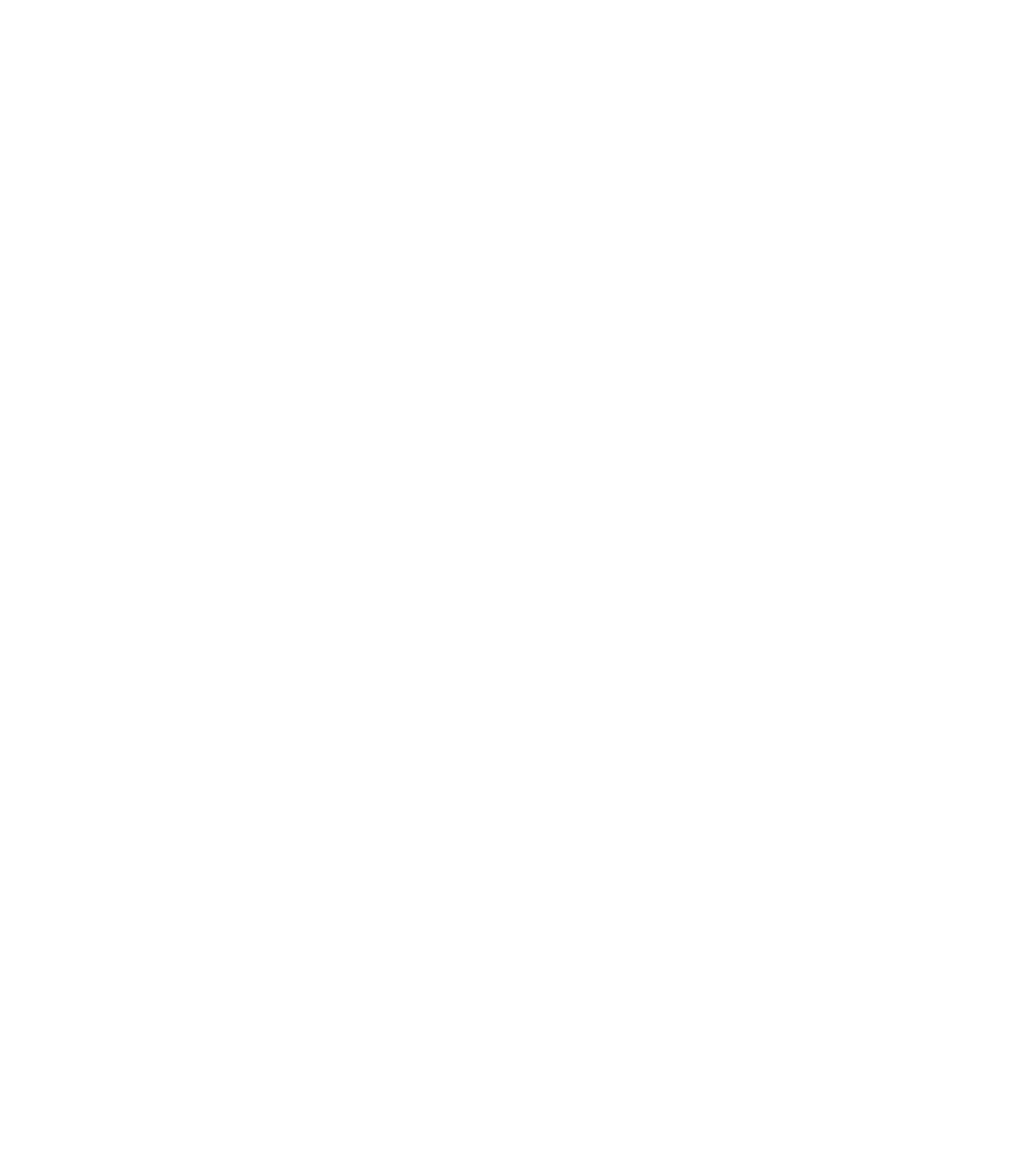
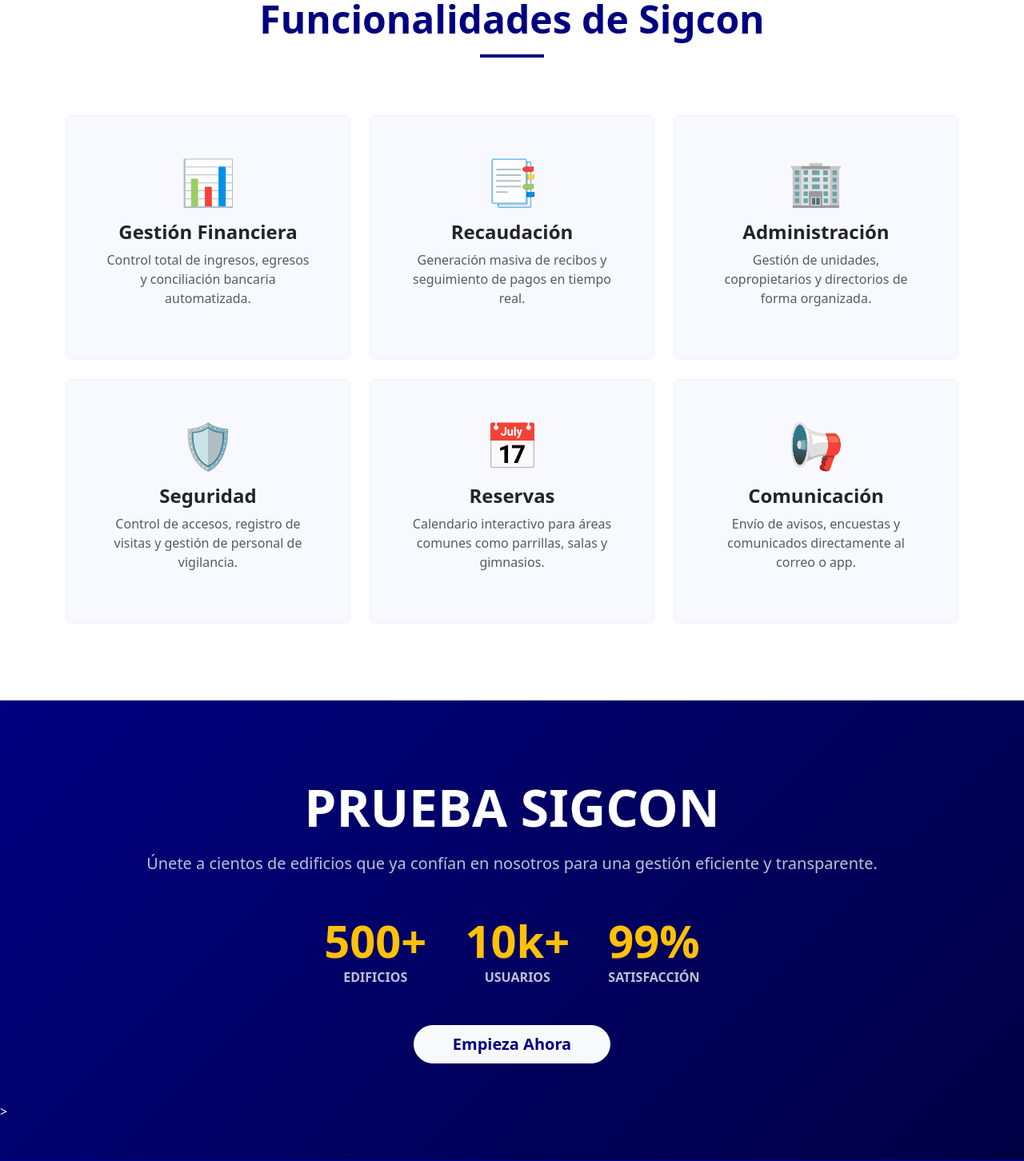
Before and after one commit to zcodlab/262CC3S2BAngularSigconFrontend, an Angular app: page / in a window 1280 px wide. Shown: the part 1840-3292 px from the top of the page at 80% size. Before the commit the page ends 1795 px from the top, so only its background shows below. Built offline with nearby package versions, Linux system fonts and the light colour scheme.

Commit message:
add 2 y 3 seccion con css

```diff
--- a/src/app/components/home/home.html
+++ b/src/app/components/home/home.html
@@ -213,12 +213,94 @@
             </div><!--end card-body-->
         </div><!--end card-->
       </div><!--end col-md-4-->
+    </div><!--end row-->
+  </div><!--end container-->
+</section><!--end solution-->
+
+<!--2° SECCION: Funcionalidades de SIGCON-->
+<section class="py-5 bg-white">
+  <div class="container py-5">
+    <div class="text-center mb-5">
+      <h2 class="display-5 fw-bold text-primary mb-3">Funcionalidades de Sigcon</h2>
+      <div class="mx-auto bg-primary title-underline"></div>
+    </div>
+
+    <div class="row g-4 mt-4">
+      <div class="col-lg-4 col-md-6">
+        <div class="p-5 rounded-3 h-100 text-center feature-card-bootstrap">
+          <div class="display-4 mb-3 text-primary">📊</div>
+          <h3 class="h4 fw-bold">Gestión Financiera</h3>
+          <p class="text-muted">Control total de ingresos, egresos y conciliación bancaria automatizada.</p>
+        </div>
+      </div>
+      <div class="col-lg-4 col-md-6">
+        <div class="p-5 rounded-3 h-100 text-center feature-card-bootstrap">
+          <div class="display-4 mb-3 text-primary">📑</div>
+          <h3 class="h4 fw-bold">Recaudación</h3>
+          <p class="text-muted">Generación masiva de recibos y seguimiento de pagos en tiempo real.</p>
+        </div>
+      </div>
+      <div class="col-lg-4 col-md-6">
+        <div class="p-5 rounded-3 h-100 text-center feature-card-bootstrap">
+          <div class="display-4 mb-3 text-primary">🏢</div>
+          <h3 class="h4 fw-bold">Administración</h3>
+          <p class="text-muted">Gestión de unidades, copropietarios y directorios de forma organizada.</p>
+        </div>
+      </div>
+      <div class="col-lg-4 col-md-6">
+        <div class="p-5 rounded-3 h-100 text-center feature-card-bootstrap">
+          <div class="display-4 mb-3 text-primary">🛡️</div>
+          <h3 class="h4 fw-bold">Seguridad</h3>
+          <p class="text-muted">Control de accesos, registro de visitas y gestión de personal de vigilancia.</p>
+        </div>
+      </div>
+      <div class="col-lg-4 col-md-6">
+        <div class="p-5 rounded-3 h-100 text-center feature-card-bootstrap">
+          <div class="display-4 mb-3 text-primary">📅</div>
+          <h3 class="h4 fw-bold">Reservas</h3>
+          <p class="text-muted">Calendario interactivo para áreas comunes como parrillas, salas y gimnasios.</p>
+        </div>
+      </div>
+      <div class="col-lg-4 col-md-6">
+        <div class="p-5 rounded-3 h-100 text-center feature-card-bootstrap">
+          <div class="display-4 mb-3 text-primary">📢</div>
+          <h3 class="h4 fw-bold">Comunicación</h3>
+          <p class="text-muted">Envío de avisos, encuestas y comunicados directamente al correo o app.</p>
+        </div>
+      </div>
+    </div><!--end row-->
+  </div><!--end container-->
+</section><!--end 2° seccion-->
+
+<!--3° SECCION-->
+<section class="py-5 cta-section text-white">
+  <div class="container py-5 text-center">
+    <h2 class="display-3 fw-bold mb-3">PRUEBA SIGCON</h2>
+    <p class="lead mb-5 opacity-75 mx-auto cta-max-width">Únete a cientos de edificios que ya confían en nosotros para una gestión eficiente y transparente.</p>
+    <div class="row justify-content-center g-5 mb-5">
+      <div class="col-auto">
+        <div class="text-center">
+          <span class="display-4 fw-bold text-warning d-block">500+</span>
+          <span class="text-uppercase fw-bold opacity-75">Edificios</span>
+        </div>
+      </div>
+      <div class="col-auto">
+        <div class="text-center">
+          <span class="display-4 fw-bold text-warning d-block">10k+</span>
+          <span class="text-uppercase fw-bold opacity-75">Usuarios</span>
+        </div>
+      </div>
+      <div class="col-auto">
+        <div class="text-center">
+          <span class="display-4 fw-bold text-warning d-block">99%</span>
+          <span class="text-uppercase fw-bold opacity-75">Satisfacción</span>
+        </div>
+      </div>
 
     </div><!--end row-->
+    <a routerLink="/contact" class="btn btn-light btn-lg rounded-pill px-5 fw-bold text-primary">Empieza Ahora</a>
+  </div><!--end container-->>
+</section><!--end 3° seccion-->
 
 
-  </div><!--end container-->
-
-</section><!--end solution-->
-
 <app-footer />
--- a/src/app/components/home/home.scss
+++ b/src/app/components/home/home.scss
@@ -107,3 +107,18 @@
   width: rem(40px);
   height: rem(40px);
 }
+
+.feature-card-bootstrap {
+  background: #f8f9ff;
+  border: rem(1px) solid #eef0ff;
+  transition: all 0.3s ease;
+  &:hover {
+    transform: translateY(rem(-10px));
+    border-color: map.get($colors, "primary");
+    background: map.get($colors, "white");
+  }
+}
+
+.cta-section {
+  background: linear-gradient(135deg, map.get($colors, "primary") 0%, map.get($colors, "primary-dark") 100%);
+}
--- a/src/app/components/home/home.ts
+++ b/src/app/components/home/home.ts
@@ -32,4 +32,6 @@ export class Home implements OnInit, OnDestroy {
     this.currentIndex = index;
   }
 
+
+
 }
```
